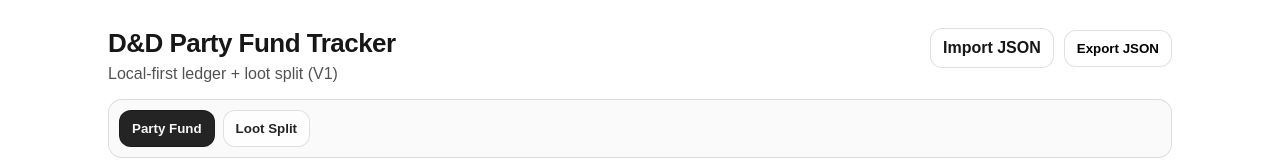
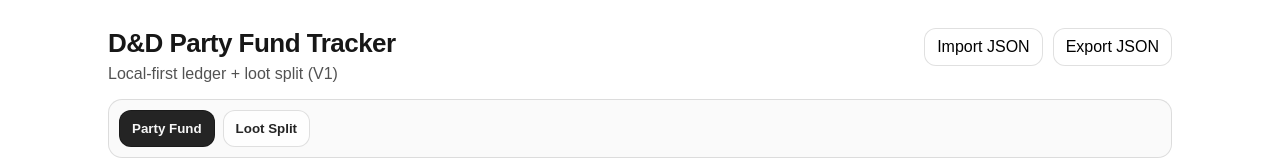
Before and after one commit to a-steltz/dnd-party-fund-tracker, a Next.js app: page / in a window 1280 px wide. Shown: the top 160 px of the page. Built offline with nearby package versions, Linux system fonts and the light colour scheme.

Commit message:
Wrap file input in a button for consistency.

```diff
--- a/src/app/page.module.css
+++ b/src/app/page.module.css
@@ -39,7 +39,15 @@
 }
 
 .fileInput {
-    display: none;
+    position: absolute;
+    width: 1px;
+    height: 1px;
+    padding: 0;
+    margin: -1px;
+    overflow: hidden;
+    clip: rect(0, 0, 0, 0);
+    white-space: nowrap;
+    border: 0;
 }
 
 .button {
@@ -49,6 +57,13 @@
     cursor: pointer;
     background: rgba(255, 255, 255, 0.8);
     font-weight: 600;
+    font: inherit;
+    line-height: 1;
+    appearance: none;
+    -webkit-appearance: none;
+    display: inline-flex;
+    align-items: center;
+    justify-content: center;
 }
 
 .buttonPrimary {
--- a/src/app/page.tsx
+++ b/src/app/page.tsx
@@ -83,6 +83,7 @@ export default function HomePage() {
     const [banner, setBanner] = useState<UiBanner>({ kind: 'none' });
     const canAutosaveRef = useRef(false);
     const initialLedgerRef = useRef<LedgerDocument>(ledger);
+    const importFileInputRef = useRef<HTMLInputElement | null>(null);
 
     const balance = useMemo(() => computeBalance(ledger.transactions), [ledger.transactions]);
 
@@ -262,15 +263,20 @@ export default function HomePage() {
                 </div>
 
                 <div className={styles.actions}>
-                    <label className={styles.fileLabel}>
+                    <input
+                        ref={importFileInputRef}
+                        className={styles.fileInput}
+                        type="file"
+                        accept="application/json"
+                        onChange={(e) => void handleImport(e.target.files?.[0] ?? null)}
+                    />
+                    <button
+                        className={styles.button}
+                        type="button"
+                        onClick={() => importFileInputRef.current?.click()}
+                    >
                         Import JSON
-                        <input
-                            className={styles.fileInput}
-                            type="file"
-                            accept="application/json"
-                            onChange={(e) => void handleImport(e.target.files?.[0] ?? null)}
-                        />
-                    </label>
+                    </button>
                     <button className={styles.button} type="button" onClick={handleExport}>
                         Export JSON
                     </button>
```
